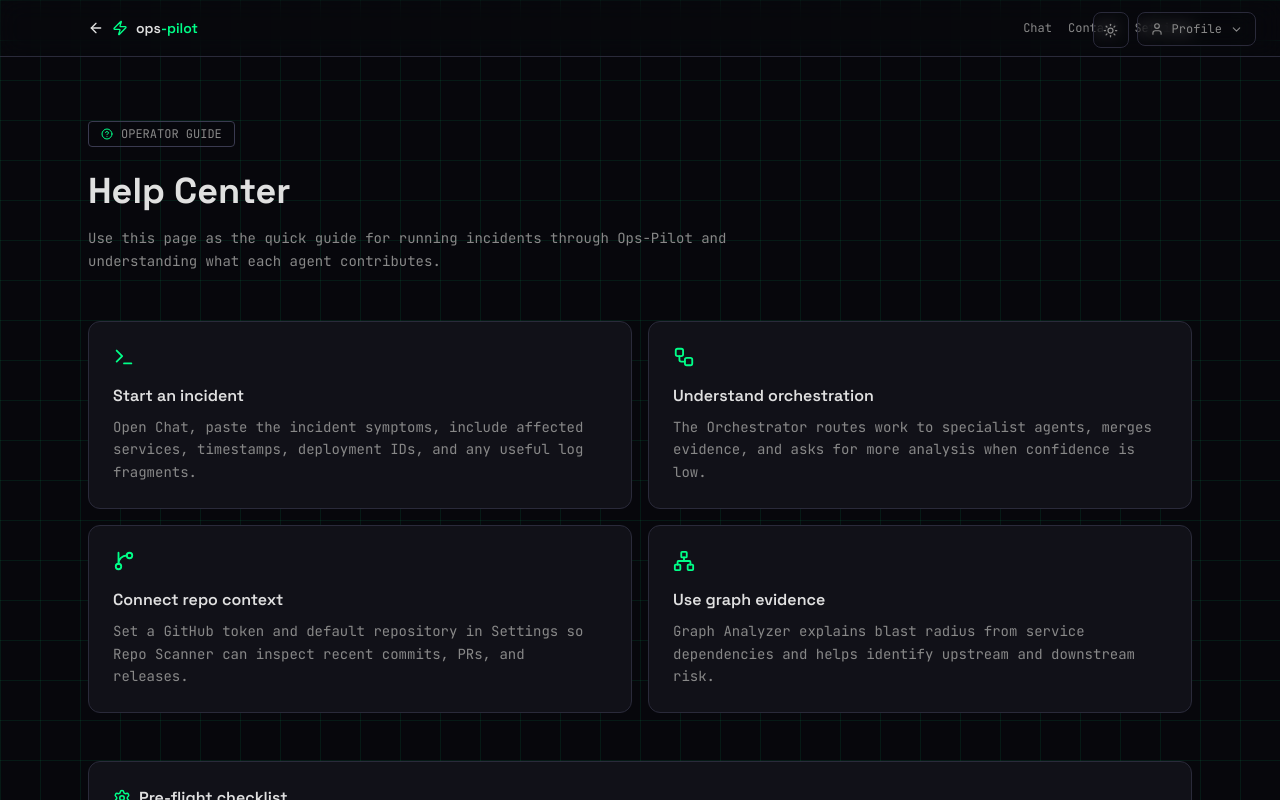
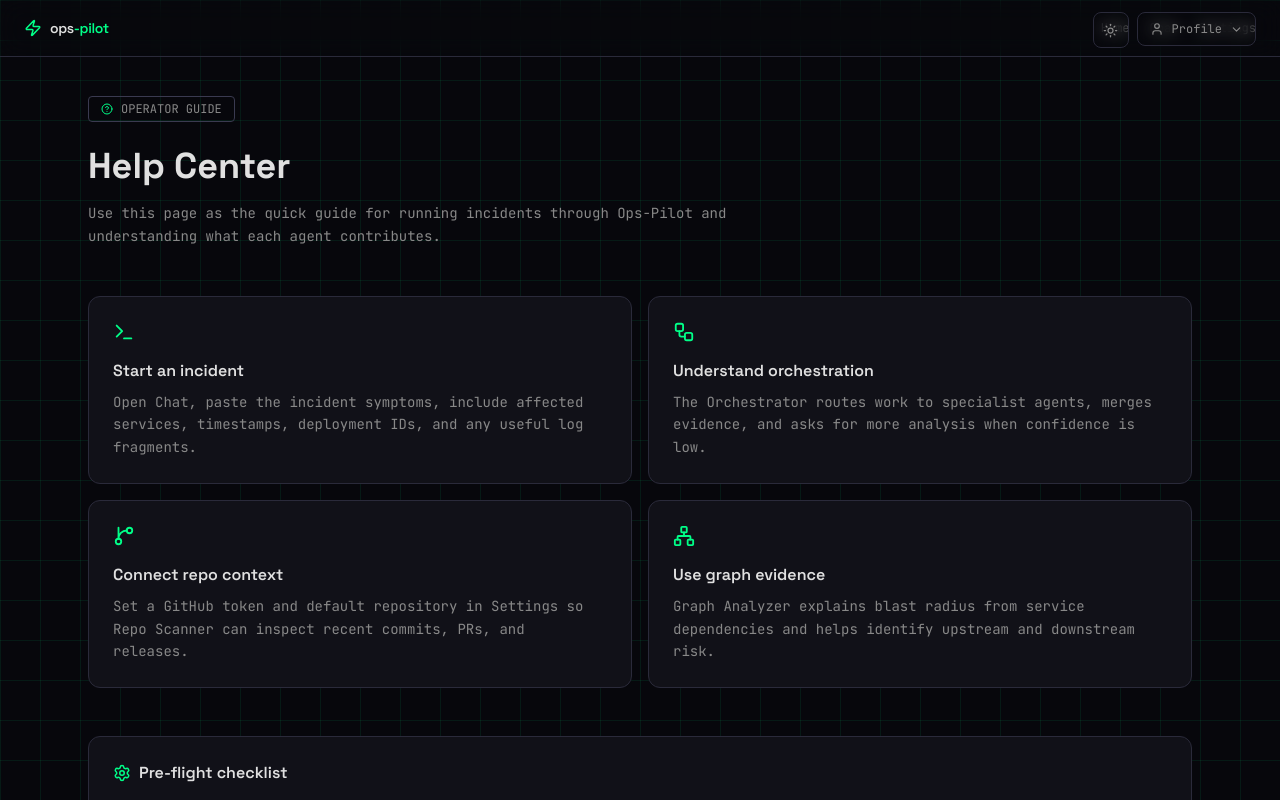
Before and after one commit to Khaledayman9/ops-pilot, a Next.js app in the folder frontend/: page /help in a window 1280 px wide. Shown: the top 800 px of the page. Built offline with nearby package versions, Linux system fonts and the light colour scheme.

Commit message:
feat: added unified nav components for all pages

```diff
--- a/frontend/app/(auth)/login/page.tsx
+++ b/frontend/app/(auth)/login/page.tsx
@@ -6,6 +6,8 @@
 import { useRouter } from "next/navigation";
 import { AlertCircle, Github, Loader2, Lock, Mail, Zap } from "lucide-react";
 import { ApiException, login, startOAuth } from "../../lib/apis";
+import NavBar from "../../components/NavBar";
+import PageFooter from "../../components/PageFooter";
 
 export default function LoginPage() {
   const router = useRouter();
@@ -47,20 +49,15 @@
   }
 
   return (
-    <div className="min-h-screen bg-void grid-bg flex items-center justify-center px-4">
+    <div className="min-h-screen bg-void grid-bg flex flex-col">
+      <NavBar variant="auth" />
+      <div className="flex-1 flex items-center justify-center px-4 pt-14">
         <motion.div
           initial={{ opacity: 0, y: 24 }}
           animate={{ opacity: 1, y: 0 }}
           transition={{ duration: 0.5 }}
           className="relative z-10 w-full max-w-md"
         >
-        <Link href="/" className="flex items-center justify-center gap-2 mb-10">
-          <Zap size={22} className="text-plasma" />
-          <span className="font-display font-bold text-xl text-chrome">
-            ops<span className="text-plasma">-pilot</span>
-          </span>
-        </Link>
-
           <div className="bg-surface-1 border border-border-1 rounded-xl p-8">
             <h1 className="font-display font-bold text-2xl text-chrome mb-1">
               Sign in
@@ -162,5 +159,7 @@
           </div>
         </motion.div>
       </div>
+      <PageFooter />
+    </div>
   );
 }
--- a/frontend/app/(auth)/register/page.tsx
+++ b/frontend/app/(auth)/register/page.tsx
@@ -14,6 +14,8 @@
   Zap,
 } from "lucide-react";
 import { ApiException, register } from "../../lib/apis";
+import NavBar from "../../components/NavBar";
+import PageFooter from "../../components/PageFooter";
 
 export default function RegisterPage() {
   const router = useRouter();
@@ -50,20 +52,15 @@
   }
 
   return (
-    <div className="min-h-screen bg-void grid-bg flex items-center justify-center px-4">
+    <div className="min-h-screen bg-void grid-bg flex flex-col">
+      <NavBar variant="auth" />
+      <div className="flex-1 flex items-center justify-center px-4 pt-14">
         <motion.div
           initial={{ opacity: 0, y: 24 }}
           animate={{ opacity: 1, y: 0 }}
           transition={{ duration: 0.5 }}
           className="relative z-10 w-full max-w-md"
         >
-        <Link href="/" className="flex items-center justify-center gap-2 mb-10">
-          <Zap size={22} className="text-plasma" />
-          <span className="font-display font-bold text-xl text-chrome">
-            ops<span className="text-plasma">-pilot</span>
-          </span>
-        </Link>
-
           <div className="bg-surface-1 border border-border-1 rounded-xl p-8">
             <h1 className="font-display font-bold text-2xl text-chrome mb-1">
               Create account
@@ -176,5 +173,7 @@
           </div>
         </motion.div>
       </div>
+      <PageFooter />
+    </div>
   );
 }
--- /dev/null
+++ b/frontend/app/components/NavBar.tsx
@@ -0,0 +1,94 @@
+"use client";
+
+import Link from "next/link";
+import { Zap } from "lucide-react";
+
+type NavVariant = "home" | "inner" | "auth";
+
+export default function NavBar({
+  variant = "inner",
+}: {
+  variant?: NavVariant;
+}) {
+  return (
+    <nav className="fixed top-0 w-full z-50 border-b border-border-1 bg-void/80 backdrop-blur-md">
+      <div className="max-w-7xl mx-auto px-6 h-14 flex items-center justify-between">
+        <Link href="/" className="flex items-center gap-2">
+          <Zap size={18} className="text-plasma" />
+          <span className="font-display font-semibold text-chrome tracking-tight text-sm">
+            ops<span className="text-plasma">-pilot</span>
+          </span>
+        </Link>
+
+        {variant === "home" && (
+          <div className="flex items-center gap-5 text-xs font-mono">
+            <a
+              href="#orchestration"
+              className="text-chrome-dim hover:text-plasma transition-colors hidden md:block"
+            >
+              Orchestration
+            </a>
+            <Link
+              href="/help"
+              className="text-chrome-dim hover:text-plasma transition-colors hidden sm:block"
+            >
+              Help
+            </Link>
+            <Link
+              href="/contact"
+              className="text-chrome-dim hover:text-plasma transition-colors hidden sm:block"
+            >
+              Contact
+            </Link>
+            <Link
+              href="/settings"
+              className="text-chrome-dim hover:text-plasma transition-colors hidden sm:block"
+            >
+              Settings
+            </Link>
+            <Link
+              href="/chat"
+              className="px-4 py-1.5 bg-plasma text-void font-display font-semibold rounded text-xs hover:bg-plasma-dim transition-colors"
+            >
+              LAUNCH
+            </Link>
+          </div>
+        )}
+
+        {variant === "inner" && (
+          <div className="flex items-center gap-5 text-xs font-mono text-chrome-dim">
+            <Link href="/" className="hover:text-plasma transition-colors">
+              Home
+            </Link>
+            <Link href="/chat" className="hover:text-plasma transition-colors">
+              Chat
+            </Link>
+            <Link
+              href="/settings"
+              className="hover:text-plasma transition-colors"
+            >
+              Settings
+            </Link>
+          </div>
+        )}
+
+        {variant === "auth" && (
+          <div className="flex items-center gap-5 text-xs font-mono text-chrome-dim">
+            <Link href="/" className="hover:text-plasma transition-colors">
+              Home
+            </Link>
+            <Link href="/chat" className="hover:text-plasma transition-colors">
+              Chat
+            </Link>
+            <Link
+              href="/settings"
+              className="hover:text-plasma transition-colors"
+            >
+              Settings
+            </Link>
+          </div>
+        )}
+      </div>
+    </nav>
+  );
+}
--- /dev/null
+++ b/frontend/app/components/PageFooter.tsx
@@ -0,0 +1,23 @@
+import Link from "next/link";
+import { Zap } from "lucide-react";
+
+export default function PageFooter() {
+  return (
+    <footer className="border-t border-border-1 py-8">
+      <div className="max-w-7xl mx-auto px-6 flex flex-wrap gap-4 items-center justify-between text-xs text-chrome-dim font-mono">
+        <div className="flex items-center gap-2">
+          <Zap size={12} className="text-plasma" />
+          ops-pilot v0.1.0
+        </div>
+        <div className="flex items-center gap-4">
+          <Link href="/help" className="hover:text-plasma transition-colors">
+            Help
+          </Link>
+          <Link href="/contact" className="hover:text-plasma transition-colors">
+            Contact
+          </Link>
+        </div>
+      </div>
+    </footer>
+  );
+}
--- a/frontend/app/contact/page.tsx
+++ b/frontend/app/contact/page.tsx
@@ -4,7 +4,6 @@
 import Link from "next/link";
 import { motion } from "framer-motion";
 import {
-  ArrowLeft,
   CheckCircle2,
   Github,
   Mail,
@@ -13,6 +12,8 @@
   Shield,
   Zap,
 } from "lucide-react";
+import NavBar from "../components/NavBar";
+import PageFooter from "../components/PageFooter";
 
 export default function ContactPage() {
   const [submitted, setSubmitted] = useState(false);
@@ -24,37 +25,9 @@
 
   return (
     <div className="min-h-screen bg-void grid-bg text-chrome">
-      <nav className="border-b border-border-1 bg-void/80 backdrop-blur-md">
-        <div className="max-w-6xl mx-auto px-6 h-14 flex items-center justify-between">
-          <Link
-            href="/"
-            className="flex items-center gap-2 hover:text-plasma transition-colors"
-          >
-            <ArrowLeft size={16} />
-            <Zap size={16} className="text-plasma" />
-            <span className="font-display font-semibold text-sm">
-              ops<span className="text-plasma">-pilot</span>
-            </span>
-          </Link>
+      <NavBar variant="inner" />
 
-          <div className="flex items-center gap-4 text-xs font-mono text-chrome-dim">
-            <Link href="/chat" className="hover:text-plasma transition-colors">
-              Chat
-            </Link>
-            <Link href="/help" className="hover:text-plasma transition-colors">
-              Help
-            </Link>
-            <Link
-              href="/settings"
-              className="hover:text-plasma transition-colors"
-            >
-              Settings
-            </Link>
-          </div>
-        </div>
-      </nav>
-
-      <main className="max-w-6xl mx-auto px-6 py-16 grid grid-cols-1 lg:grid-cols-[0.9fr_1.1fr] gap-8">
+      <main className="max-w-6xl mx-auto px-6 py-16 pt-24 grid grid-cols-1 lg:grid-cols-[0.9fr_1.1fr] gap-8">
         <motion.section
           initial={{ opacity: 0, x: -18 }}
           animate={{ opacity: 1, x: 0 }}
@@ -186,6 +159,7 @@
           )}
         </motion.section>
       </main>
+      <PageFooter />
     </div>
   );
 }
--- a/frontend/app/help/page.tsx
+++ b/frontend/app/help/page.tsx
@@ -3,7 +3,6 @@
 import Link from "next/link";
 import { motion } from "framer-motion";
 import {
-  ArrowLeft,
   CheckCircle2,
   GitBranch,
   HelpCircle,
@@ -13,6 +12,8 @@
   Workflow,
   Zap,
 } from "lucide-react";
+import NavBar from "../components/NavBar";
+import PageFooter from "../components/PageFooter";
 
 const sections = [
   {
@@ -48,40 +49,9 @@
 export default function HelpPage() {
   return (
     <div className="min-h-screen bg-void grid-bg text-chrome">
-      <nav className="border-b border-border-1 bg-void/80 backdrop-blur-md">
-        <div className="max-w-6xl mx-auto px-6 h-14 flex items-center justify-between">
-          <Link
-            href="/"
-            className="flex items-center gap-2 hover:text-plasma transition-colors"
-          >
-            <ArrowLeft size={16} />
-            <Zap size={16} className="text-plasma" />
-            <span className="font-display font-semibold text-sm">
-              ops<span className="text-plasma">-pilot</span>
-            </span>
-          </Link>
+      <NavBar variant="inner" />
 
-          <div className="flex items-center gap-4 text-xs font-mono text-chrome-dim">
-            <Link href="/chat" className="hover:text-plasma transition-colors">
-              Chat
-            </Link>
-            <Link
-              href="/contact"
-              className="hover:text-plasma transition-colors"
-            >
-              Contact
-            </Link>
-            <Link
-              href="/settings"
-              className="hover:text-plasma transition-colors"
-            >
-              Settings
-            </Link>
-          </div>
-        </div>
-      </nav>
-
-      <main className="max-w-6xl mx-auto px-6 py-16">
+      <main className="max-w-6xl mx-auto px-6 py-16 pt-24">
         <motion.div
           initial={{ opacity: 0, y: 16 }}
           animate={{ opacity: 1, y: 0 }}
@@ -151,6 +121,7 @@
           </Link>
         </div>
       </main>
+      <PageFooter />
     </div>
   );
 }
--- a/frontend/app/page.tsx
+++ b/frontend/app/page.tsx
@@ -24,6 +24,8 @@
   Wrench,
   Zap,
 } from "lucide-react";
+import NavBar from "./components/NavBar";
+import PageFooter from "./components/PageFooter";
 
 type AnimeInstance = { pause: () => void };
 type AnimeStatic = { (params: Record<string, unknown>): AnimeInstance };
@@ -319,60 +321,6 @@
   { left: "94%", top: "14%" },
 ];
 
-function Nav() {
-  return (
-    <nav className="fixed top-0 w-full z-50 border-b border-border-1 bg-void/80 backdrop-blur-md">
-      <div className="max-w-7xl mx-auto px-6 h-14 flex items-center justify-between">
-        <Link href="/" className="flex items-center gap-2">
-          <Zap size={18} className="text-plasma" />
-          <span className="font-display font-semibold text-chrome tracking-tight">
-            ops<span className="text-plasma">-pilot</span>
-          </span>
-        </Link>
-
-        <div className="flex items-center gap-5 text-xs font-mono">
-          <a
-            href="#orchestration"
-            className="text-chrome-dim hover:text-plasma transition-colors hidden md:block"
-          >
-            Orchestration
-          </a>
-          <a
-            href="#capabilities"
-            className="text-chrome-dim hover:text-plasma transition-colors hidden md:block"
-          >
-            Capabilities
-          </a>
-          <Link
-            href="/help"
-            className="text-chrome-dim hover:text-plasma transition-colors hidden sm:block"
-          >
-            Help
-          </Link>
-          <Link
-            href="/contact"
-            className="text-chrome-dim hover:text-plasma transition-colors hidden sm:block"
-          >
-            Contact
-          </Link>
-          <Link
-            href="/settings"
-            className="text-chrome-dim hover:text-plasma transition-colors hidden sm:block"
-          >
-            Settings
-          </Link>
-          <Link
-            href="/chat"
-            className="px-4 py-1.5 bg-plasma text-void font-display font-semibold rounded text-xs hover:bg-plasma-dim transition-colors"
-          >
-            LAUNCH
-          </Link>
-        </div>
-      </div>
-    </nav>
-  );
-}
-
 function TerminalSim() {
   const [lines, setLines] = useState<typeof simLines>([]);
   const [running, setRunning] = useState(false);
@@ -600,7 +548,7 @@
 
   return (
     <div className="min-h-screen bg-void grid-bg overflow-x-hidden">
-      <Nav />
+      <NavBar variant="home" />
 
       <section className="relative min-h-screen flex items-center pt-14">
         <div
@@ -926,34 +874,7 @@
         </div>
       </section>
 
-      <footer className="border-t border-border-1 py-8">
-        <div className="max-w-7xl mx-auto px-6 flex flex-wrap gap-4 items-center justify-between text-xs text-chrome-dim font-mono">
-          <div className="flex items-center gap-2">
-            <Zap size={12} className="text-plasma" />
-            ops-pilot v0.1.0
-          </div>
-          <div className="flex items-center gap-4">
-            <Link href="/chat" className="hover:text-plasma transition-colors">
-              Chat
-            </Link>
-            <Link href="/help" className="hover:text-plasma transition-colors">
-              Help
-            </Link>
-            <Link
-              href="/contact"
-              className="hover:text-plasma transition-colors"
-            >
-              Contact
-            </Link>
-            <Link
-              href="/settings"
-              className="hover:text-plasma transition-colors"
-            >
-              Settings
-            </Link>
-          </div>
-        </div>
-      </footer>
+      <PageFooter />
     </div>
   );
 }
--- a/frontend/app/settings/page.tsx
+++ b/frontend/app/settings/page.tsx
@@ -14,6 +14,8 @@
   EyeOff,
   Wrench,
 } from "lucide-react";
+import NavBar from "../components/NavBar";
+import PageFooter from "../components/PageFooter";
 
 interface LLMConfig {
   provider: "openai" | "anthropic" | "google";
@@ -339,23 +341,7 @@
 
   return (
     <div className="min-h-screen bg-void">
-      {/* Navbar */}
-      <nav className="fixed top-0 w-full z-50 border-b border-border-1 bg-void/80 backdrop-blur-md">
-        <div className="max-w-4xl mx-auto px-6 h-14 flex items-center justify-between">
-          <Link href="/" className="flex items-center gap-2">
-            <Zap size={16} className="text-plasma" />
-            <span className="font-display font-semibold text-chrome tracking-tight text-sm">
-              ops<span className="text-plasma">-pilot</span>
-            </span>
-          </Link>
-          <div className="flex items-center gap-4 text-xs font-mono text-chrome-dim">
-            <Link href="/chat" className="hover:text-plasma transition-colors">
-              Chat
-            </Link>
-            <span className="text-plasma">Settings</span>
-          </div>
-        </div>
-      </nav>
+      <NavBar variant="inner" />
 
       <div className="max-w-4xl mx-auto px-6 pt-24 pb-16">
         <motion.div
@@ -639,6 +625,7 @@
           </div>
         </motion.div>
       </div>
+      <PageFooter />
     </div>
   );
 }
```
Lines whose indentation alone changed are shown as unchanged.
